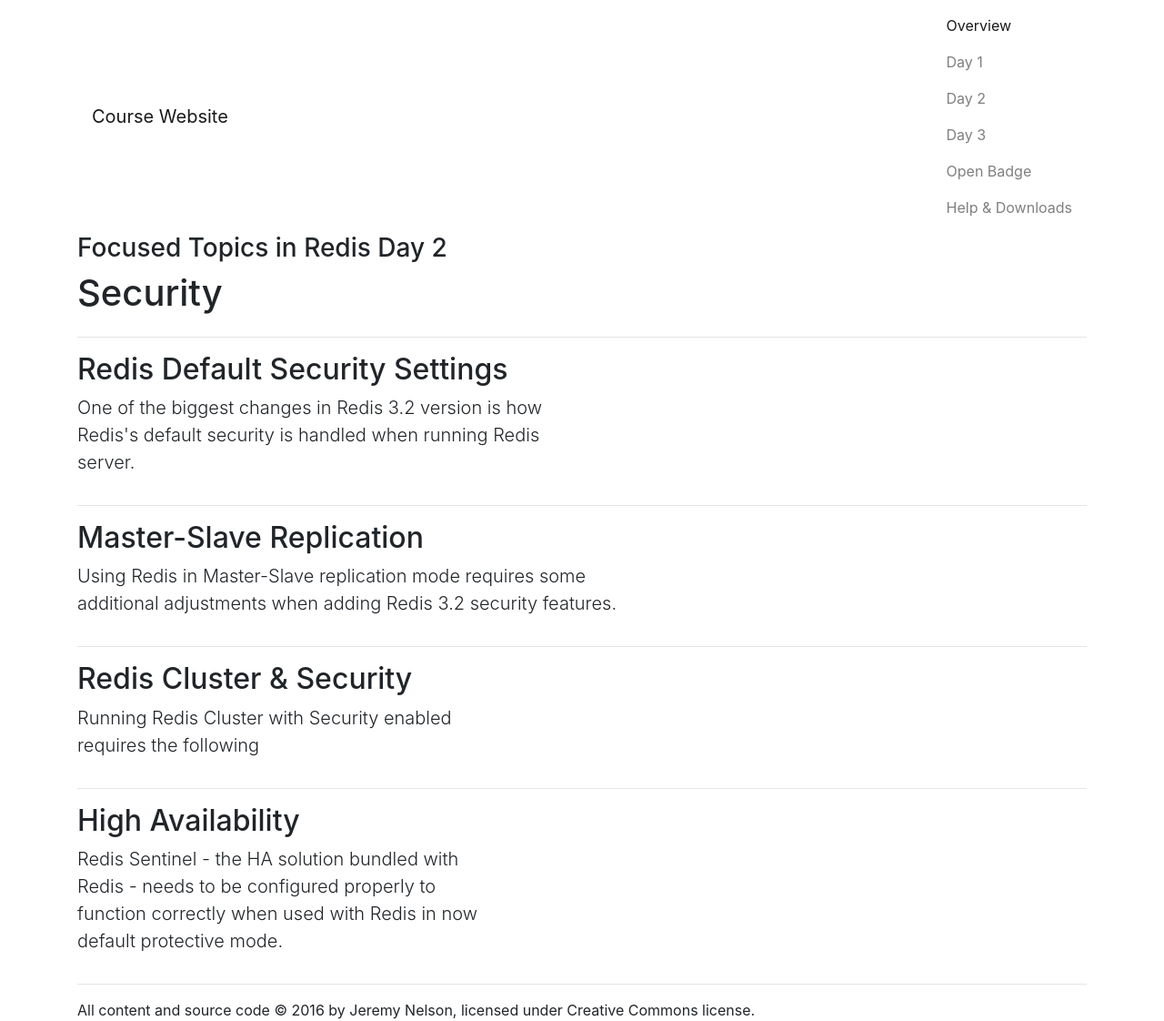
After one commit to jermnelson/focused-redis-topics, a Flask app: a page that uses templates/navbar.html in a window 1280 px wide. The commit adds this page. Shown: the whole page at 91% size. Run offline with Flask 2, Linux system fonts and the light colour scheme; some libraries are stand-ins or nearby versions.

Commit message:
added security topic

```diff
--- a/templates/navbar.html
+++ b/templates/navbar.html
@@ -5,7 +5,7 @@
       <a class="nav-link" href="#">Overview <span class="sr-only">(current)</span></a>
     </li>
     <li class="nav-item">
-      <a class="nav-link" href="#">Day 1</a>
+	<a class="nav-link" href="">Day 1</a>
     </li>
     <li class="nav-item">
       <a class="nav-link" href="#">Day 2</a>
--- /dev/null
+++ b/templates/security/cluster.html
@@ -0,0 +1,6 @@
+<div class="row">
+		<section class="col-md-5">
+		<h2>Redis Cluster &amp; Security</h2>
+		<p class="lead">Running Redis Cluster with Security enabled requires the following </p>
+		</section>
+</div>
--- /dev/null
+++ b/templates/security/default.html
@@ -0,0 +1,13 @@
+<div class="row">
+		<section class="col-md-6">
+		<h2><a name="default"></a>Redis Default Security Settings</h2>
+		<p class="lead">
+		One of the biggest changes in Redis 3.2 version is how Redis's default security is
+		handled when running Redis server.
+		</p>
+		</section>
+		<section class="col-md-6">
+		</section>
+
+
+</div>
--- /dev/null
+++ b/templates/security/high-availability.html
@@ -0,0 +1,7 @@
+<div class="row">
+		<section class="col-md-5">
+		<h2>High Availability</h2>
+		<p class="lead">Redis Sentinel - the HA solution bundled with Redis - needs to be configured
+		properly to function correctly when used with Redis in now default protective mode.</p>
+
+</div>
--- /dev/null
+++ b/templates/security/index.html
@@ -0,0 +1,21 @@
+{% extends 'base.html' %}
+
+
+{% block main %}
+<div class="row">
+		<section class="col-md-8">
+		<h3>Focused Topics in Redis Day 2</h3>
+		<h1>Security</h1>
+
+		</section>
+</div>
+<hr>
+{% include "security/default.html" %}
+<hr>
+{% include "security/master-slave.html" %}
+<hr>
+{% include "security/cluster.html" %}
+<hr>
+{% include "security/high-availability.html" %}
+<hr>
+{% endblock %}
--- /dev/null
+++ b/templates/security/master-slave.html
@@ -0,0 +1,7 @@
+<div class="row">
+		<section class="col-md-7">
+		<h2>Master-Slave Replication</h2>
+		<p class="lead">Using Redis in Master-Slave replication mode requires some additional adjustments when
+		adding Redis 3.2 security features.</p>
+
+</div>
--- a/web.py
+++ b/web.py
@@ -5,6 +5,11 @@ from flask import Flask, render_template, url_for
 
 course = Flask(__name__)
 
+@course.route("/Day <day>/<topic>")
+def show_topic(day, topic):
+    return render_template("{}/index.html".format(topic))
+
+
 @course.route("/")
 def home():
     return render_template("index.html")
```
Also changed, not shown: templates/index.html (+19 -1 lines).
